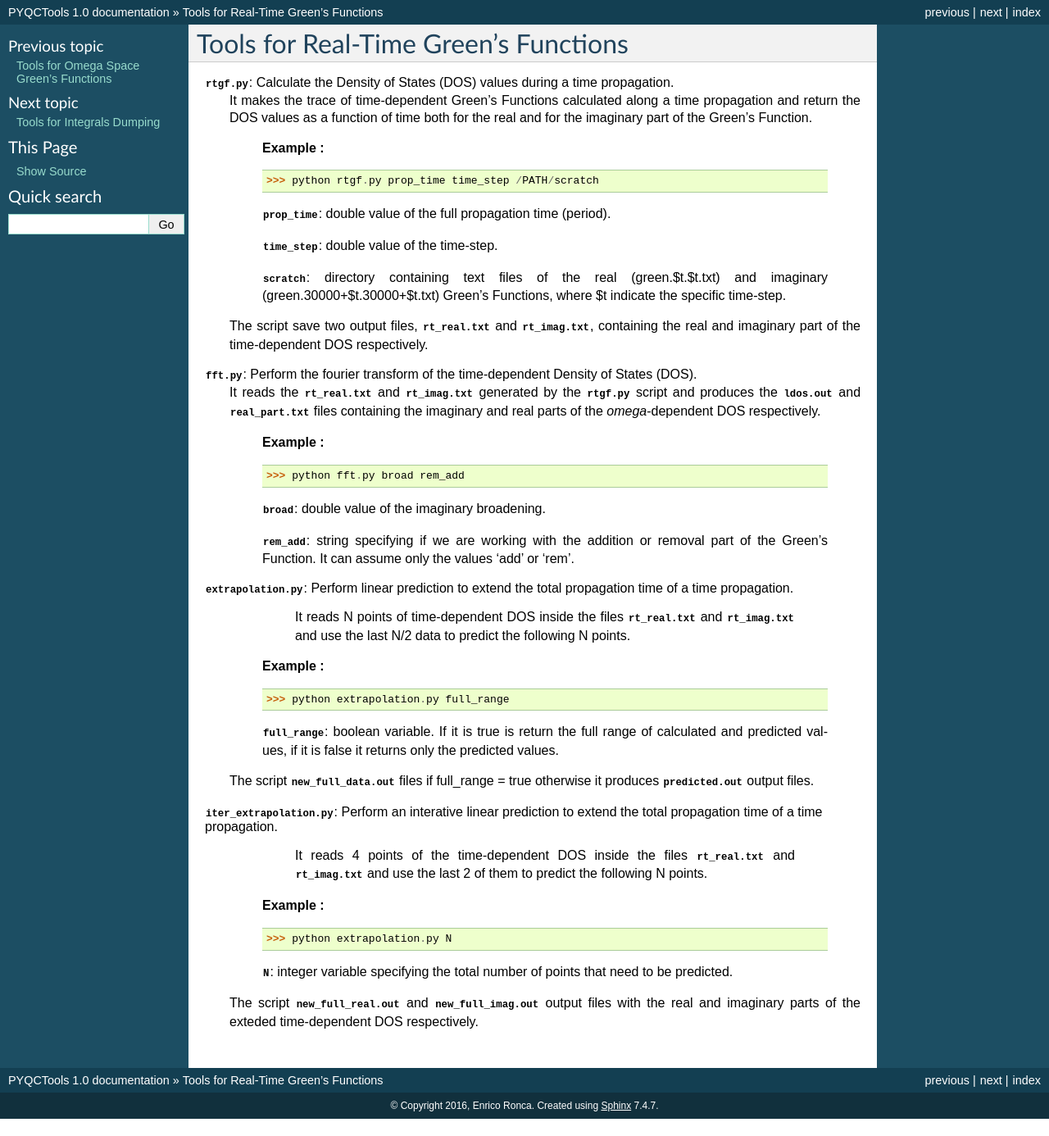
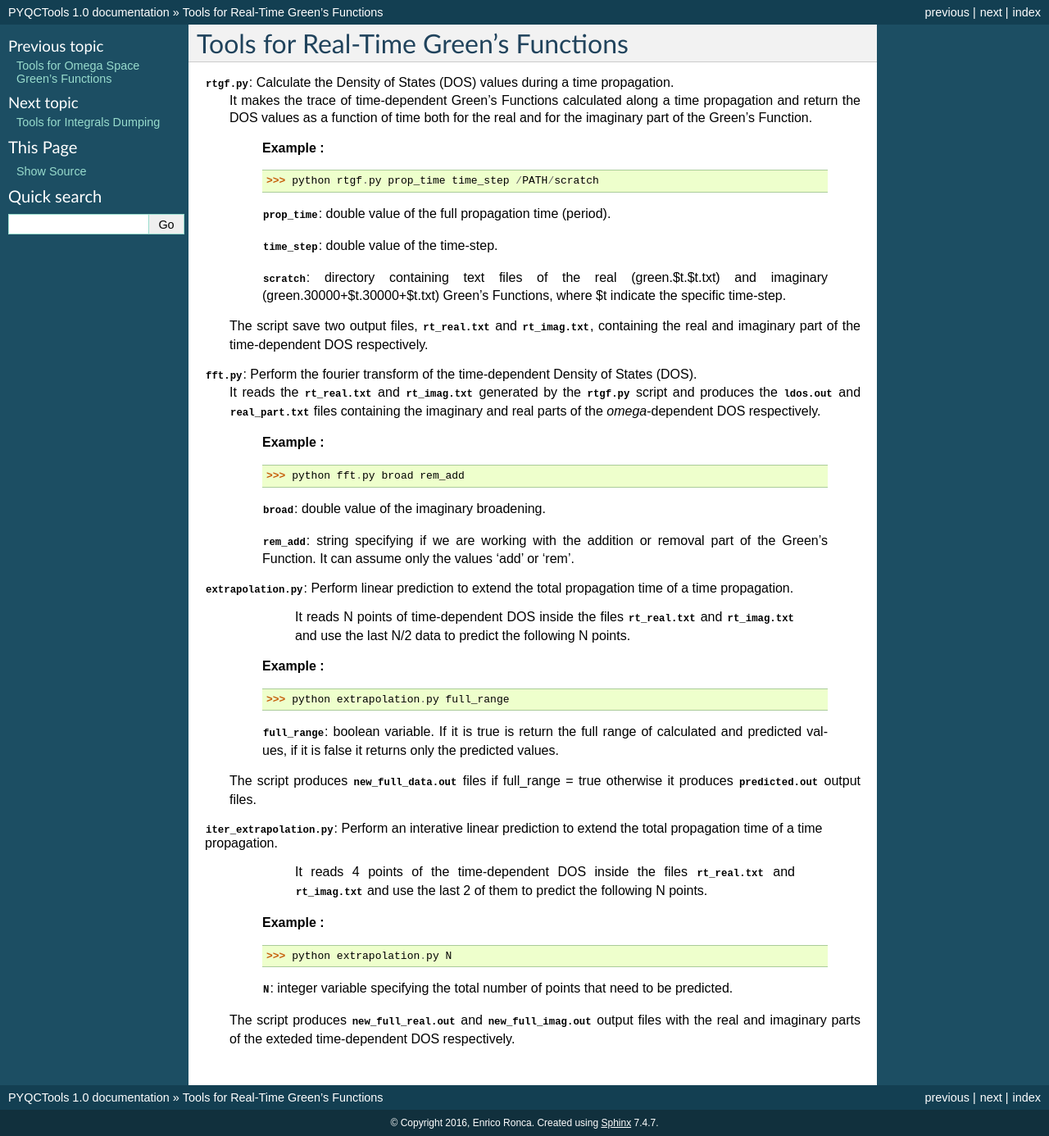
Before and after one commit to eronca/PYQCTools, a Sphinx documentation site: the page built from source/rtgf.rst, in a window 1280 px wide. Shown: the whole page at 82% size. Built offline with Sphinx 7.4.7, drawn with Linux system fonts in a browser that asks for light colours; before the commit the page ends 1365 px from its top, so only the background shows below that.

Commit message:
Corrected RT_GF Documentation  On branch gh-pages

```diff
--- a/rtgf.html
+++ b/rtgf.html
@@ -88,7 +88,7 @@ along a time propagation and return the DOS values as a function of time both fo
 </div>
 <p><tt class="xref py py-attr docutils literal"><span class="pre">full_range</span></tt>: boolean variable. If it is true is return the full range of calculated and predicted values, if it is false it returns only the predicted values.</p>
 </div></blockquote>
-<p class="last">The script <tt class="xref py py-attr docutils literal"><span class="pre">new_full_data.out</span></tt> files if full_range = true otherwise it produces <tt class="xref py py-attr docutils literal"><span class="pre">predicted.out</span></tt> output files.</p>
+<p class="last">The script produces <tt class="xref py py-attr docutils literal"><span class="pre">new_full_data.out</span></tt> files if full_range = true otherwise it produces <tt class="xref py py-attr docutils literal"><span class="pre">predicted.out</span></tt> output files.</p>
 </dd>
 <dt><tt class="xref py py-attr docutils literal"><span class="pre">iter_extrapolation.py</span></tt>: Perform an interative linear prediction to extend the total propagation time of a time propagation.</dt>
 <dd><blockquote class="first">
@@ -100,7 +100,7 @@ along a time propagation and return the DOS values as a function of time both fo
 </div>
 <p><tt class="xref py py-attr docutils literal"><span class="pre">N</span></tt>: integer variable specifying the total number of points that need to be predicted.</p>
 </div></blockquote>
-<p class="last">The script <tt class="xref py py-attr docutils literal"><span class="pre">new_full_real.out</span></tt> and <tt class="xref py py-attr docutils literal"><span class="pre">new_full_imag.out</span></tt> output files with the real and imaginary parts of the exteded time-dependent DOS respectively.</p>
+<p class="last">The script produces <tt class="xref py py-attr docutils literal"><span class="pre">new_full_real.out</span></tt> and <tt class="xref py py-attr docutils literal"><span class="pre">new_full_imag.out</span></tt> output files with the real and imaginary parts of the exteded time-dependent DOS respectively.</p>
 </dd>
 </dl>
 </div>
--- a/source/rtgf.rst
+++ b/source/rtgf.rst
@@ -37,10 +37,10 @@ Tools for Real-Time Green's Functions
 
                      :attr:`full_range`: boolean variable. If it is true is return the full range of calculated and predicted values, if it is false it returns only the predicted values.
 
-                 The script :attr:`new_full_data.out` files if full_range = true otherwise it produces :attr:`predicted.out` output files.
+                 The script produces :attr:`new_full_data.out` files if full_range = true otherwise it produces :attr:`predicted.out` output files.
 
 :attr:`iter_extrapolation.py`: Perform an interative linear prediction to extend the total propagation time of a time propagation.
-                          It reads 4 points of the time-dependent DOS inside the files :attr:`rt_real.txt` and :attr:`rt_imag.txt` and use the last 2 of them to predict the following N points.
+                               It reads 4 points of the time-dependent DOS inside the files :attr:`rt_real.txt` and :attr:`rt_imag.txt` and use the last 2 of them to predict the following N points.
 
                      **Example :**
 
@@ -48,4 +48,4 @@ Tools for Real-Time Green's Functions
 
                      :attr:`N`: integer variable specifying the total number of points that need to be predicted.
 
-                 The script :attr:`new_full_real.out` and :attr:`new_full_imag.out` output files with the real and imaginary parts of the exteded time-dependent DOS respectively.
+                 The script produces :attr:`new_full_real.out` and :attr:`new_full_imag.out` output files with the real and imaginary parts of the exteded time-dependent DOS respectively.
```
Also changed, not shown: 6 other files.
